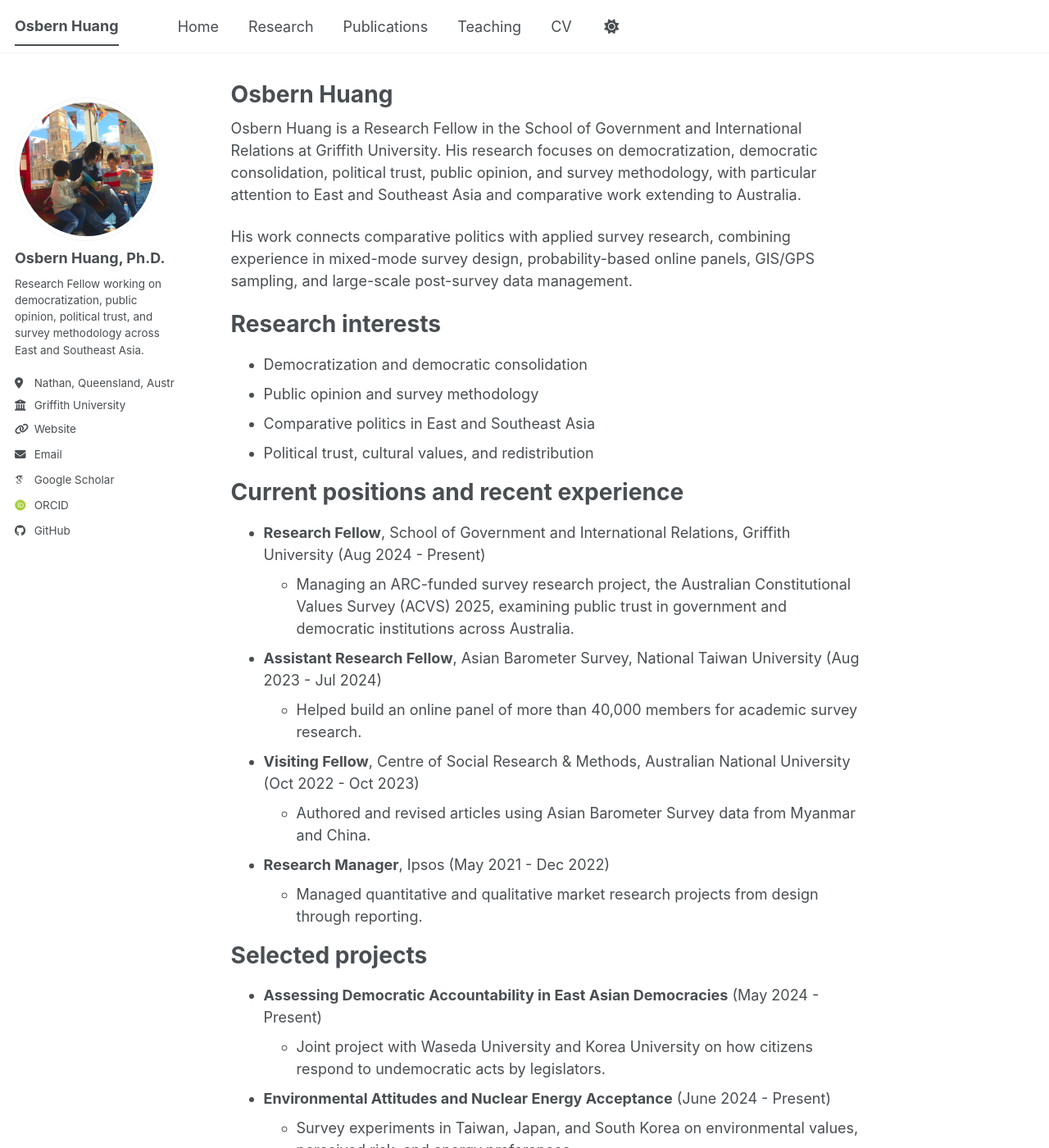
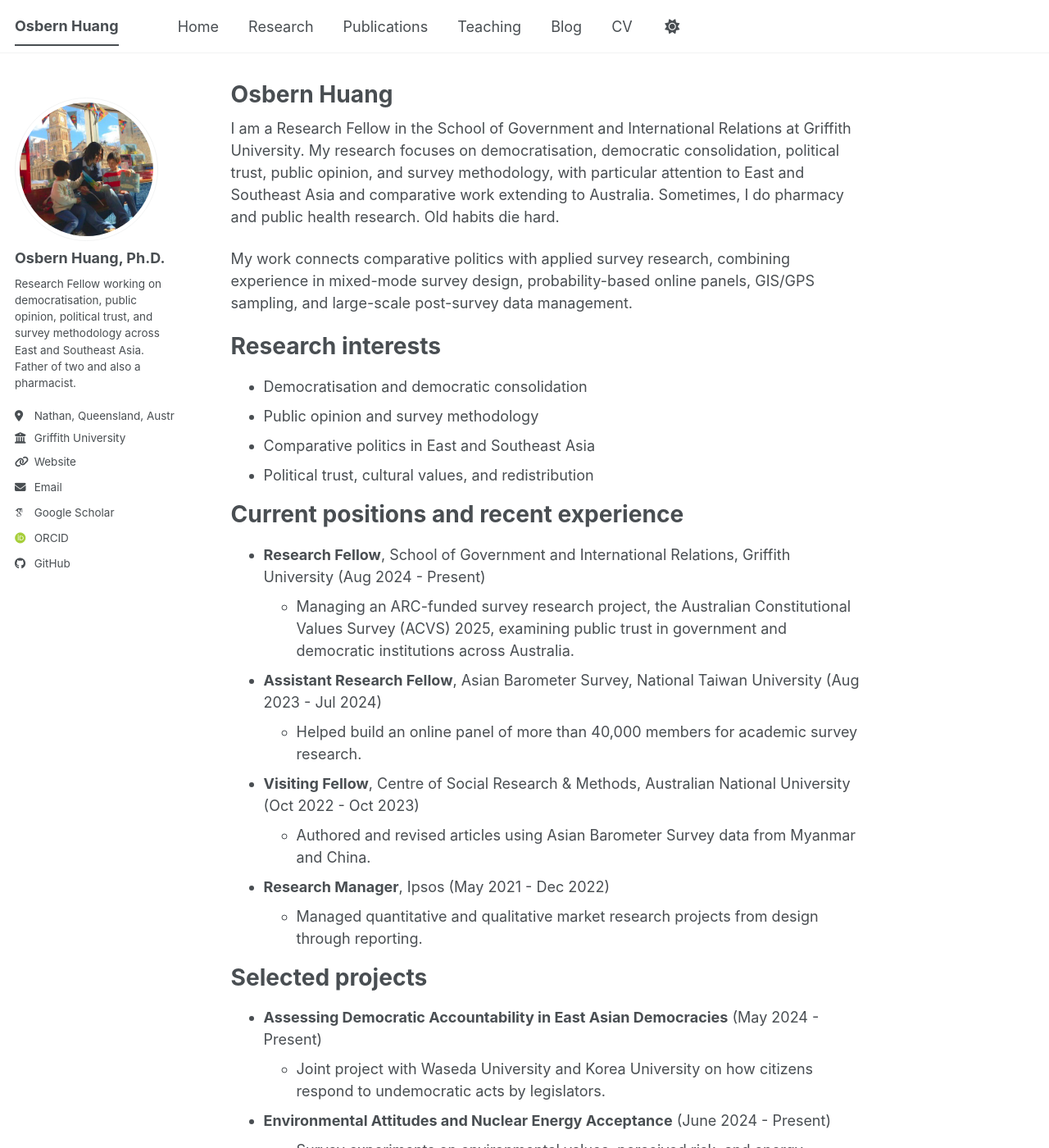
Before and after one commit to osbernh/osbernh.github.io, a Jekyll site: the page built from _pages/about.md, in a window 1280 px wide and 1400 px high. Shown: the whole window at 82% size. Built offline with Jekyll 4.4.1, drawn with Linux system fonts in a browser that asks for light colours; some web fonts are replaced; a script bundle is joined from its source files by our own code; library files that are not in the unit come from our copies; some of the changed text lies outside the part shown.

Commit message:
Update website

```diff
--- a/_config.yml
+++ b/_config.yml
@@ -12,7 +12,7 @@ site_theme               : "default" # The available themes options are "default
 title                    : "Osbern Huang"
 title_separator          : "-"
 name                     : &name "Osbern Huang"
-description              : &description "Academic website of Osbern Huang, Research Fellow at Griffith University."   # Update this with a general description of your site, this is the default if not overridden by a page
+description              : &description "I am Osbern"   # Update this with a general description of your site, this is the default if not overridden by a page
 url                      : https://osbernh.github.io # The base hostname & protocol for your site e.g. "https://[your GitHub username].github.io",
                                                            # or if you already have some other page hosted on Github then use "https://[your GitHub username].github.io/[Your Repo Name]"
 baseurl                  : "" # the subpath of your site, e.g. "/blog"
@@ -26,7 +26,7 @@ author:
   avatar           : "Portrait.jpg"
   name             : "Osbern Huang, Ph.D."
   pronouns         : # example: "she/her"
-  bio              : "Research Fellow working on democratization, public opinion, political trust, and survey methodology across East and Southeast Asia."
+  bio              : "Research Fellow working on democratisation, public opinion, political trust, and survey methodology across East and Southeast Asia. Father of two and also a pharmacist."
   location         : "Nathan, Queensland, Australia"
   employer         : "Griffith University"
   uri              : "https://osbernh.github.io"
--- a/_data/experience.yml
+++ b/_data/experience.yml
@@ -30,5 +30,4 @@
   period: Aug 2015 - Oct 2021
   bullets:
     - Managed Asian Barometer survey projects in China, Myanmar, and Cambodia.
-    - Helped establish an online panel of over 10,000 members for academic research.
     - Supported proposal writing, technical reporting, data cleaning, and survey innovation.
--- a/_data/navigation.yml
+++ b/_data/navigation.yml
@@ -20,5 +20,8 @@ main:
   - title: "Teaching"
     url: /teaching/
 
+  - title: "Blog"
+    url: /year-archive/
+
   - title: "CV"
     url: /cv/
--- a/_data/projects.yml
+++ b/_data/projects.yml
@@ -3,17 +3,16 @@
   bullets:
     - Joint project with Waseda University and Korea University on how citizens respond to undemocratic acts by legislators.
     - Uses cross-national survey experiments spanning Japan, South Korea, Taiwan, the United States, and Australia.
-    - Preregistration available at https://doi.org/10.17605/OSF.IO/QMC4T.
 - title: Environmental Attitudes and Nuclear Energy Acceptance
   period: June 2024 - Present
   bullets:
-    - Survey experiments in Taiwan, Japan, and South Korea on environmental values, perceived risk, and energy preferences.
+    - Survey experiments on environmental values, perceived risk, and energy preferences.
     - Examines NIMBY attitudes, location effects, and support for energy transition policy.
 - title: Unearthing the Foundations of Democratic Support in Myanmar
   period: February 2022 - Present
   bullets:
     - Analyses pre-coup survey data to study democratic aspirations, religion, ethnicity, and consolidation.
-- title: Establishing Taiwan's First Probability-Based Online Panel
+- title: Establishing Taiwan's First Probability-Based Online Panel (NTUWS)
   period: November 2018 - Present
   bullets:
     - Led the development of a probability-based mixed-mode online panel framework in Taiwan.
--- a/_pages/about.md
+++ b/_pages/about.md
@@ -7,13 +7,13 @@ redirect_from:
   - /about.html
 ---
 
-Osbern Huang is a Research Fellow in the School of Government and International Relations at Griffith University. His research focuses on democratization, democratic consolidation, political trust, public opinion, and survey methodology, with particular attention to East and Southeast Asia and comparative work extending to Australia.
+I am a Research Fellow in the School of Government and International Relations at Griffith University. My research focuses on democratisation, democratic consolidation, political trust, public opinion, and survey methodology, with particular attention to East and Southeast Asia and comparative work extending to Australia. Sometimes, I do pharmacy and public health research. Old habits die hard.
 
-His work connects comparative politics with applied survey research, combining experience in mixed-mode survey design, probability-based online panels, GIS/GPS sampling, and large-scale post-survey data management.
+My work connects comparative politics with applied survey research, combining experience in mixed-mode survey design, probability-based online panels, GIS/GPS sampling, and large-scale post-survey data management.
 
 Research interests
 ======
-* Democratization and democratic consolidation
+* Democratisation and democratic consolidation
 * Public opinion and survey methodology
 * Comparative politics in East and Southeast Asia
 * Political trust, cultural values, and redistribution
@@ -23,14 +23,14 @@ Current positions and recent experience
 {% for item in site.data.experience limit: 4 %}
 * **{{ item.title }}**, {{ item.institution }} ({{ item.period }})
   * {{ item.bullets[0] }}
-{% endfor %}
+  {% endfor %}
 
 Selected projects
 ======
 {% for item in site.data.projects limit: 4 %}
 * **{{ item.title }}** ({{ item.period }})
   * {{ item.bullets[0] }}
-{% endfor %}
+  {% endfor %}
 
 Education
 ======
```
Also changed, not shown: CHEATSHEET.md (added, +87 -0 lines), MAINTENANCE.md (added, +109 -0 lines), _pages/year-archive.html (added, +12 -0 lines), _posts/2026-03-25-working-paper-in-progress.md (added, +8 -0 lines), 1 other file.
